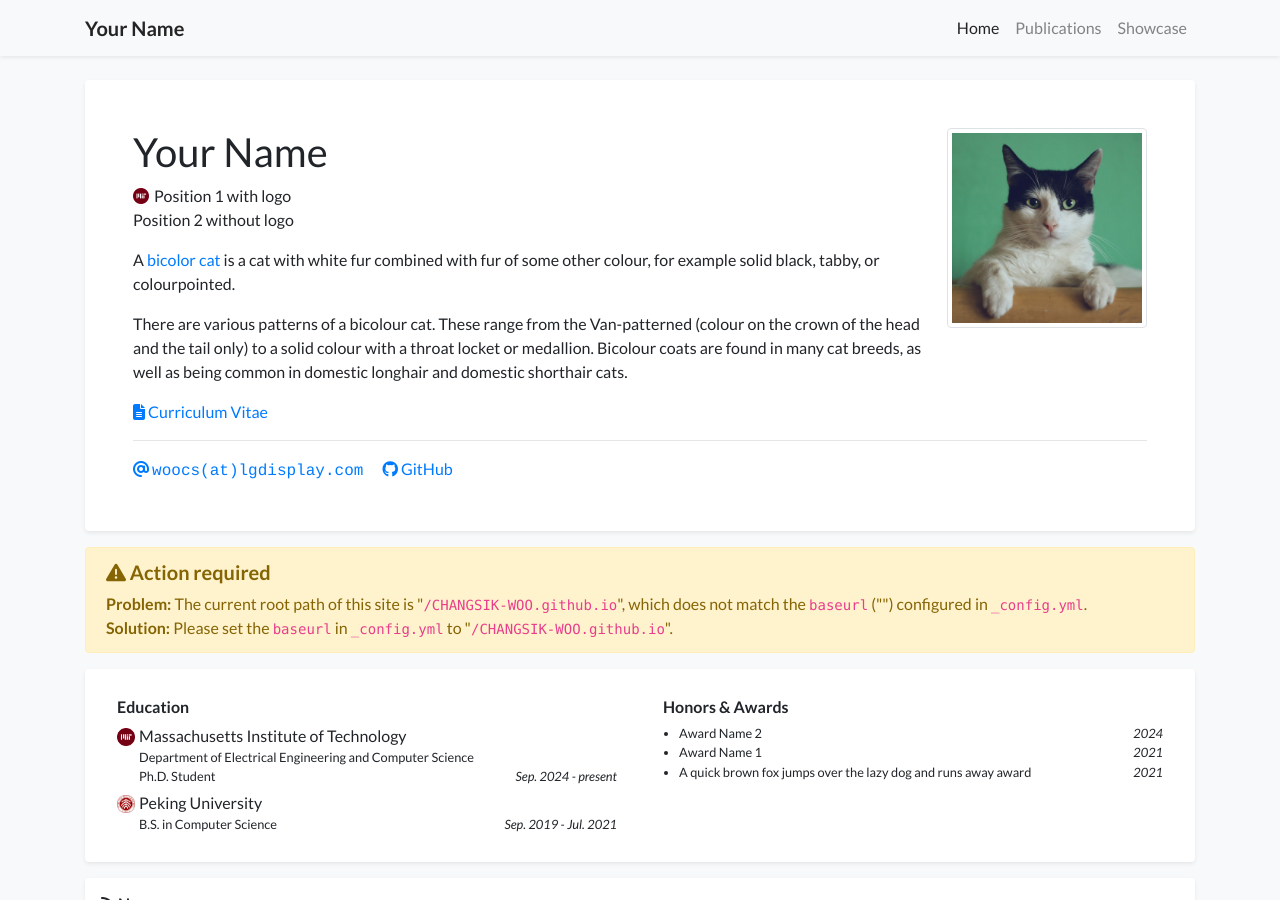
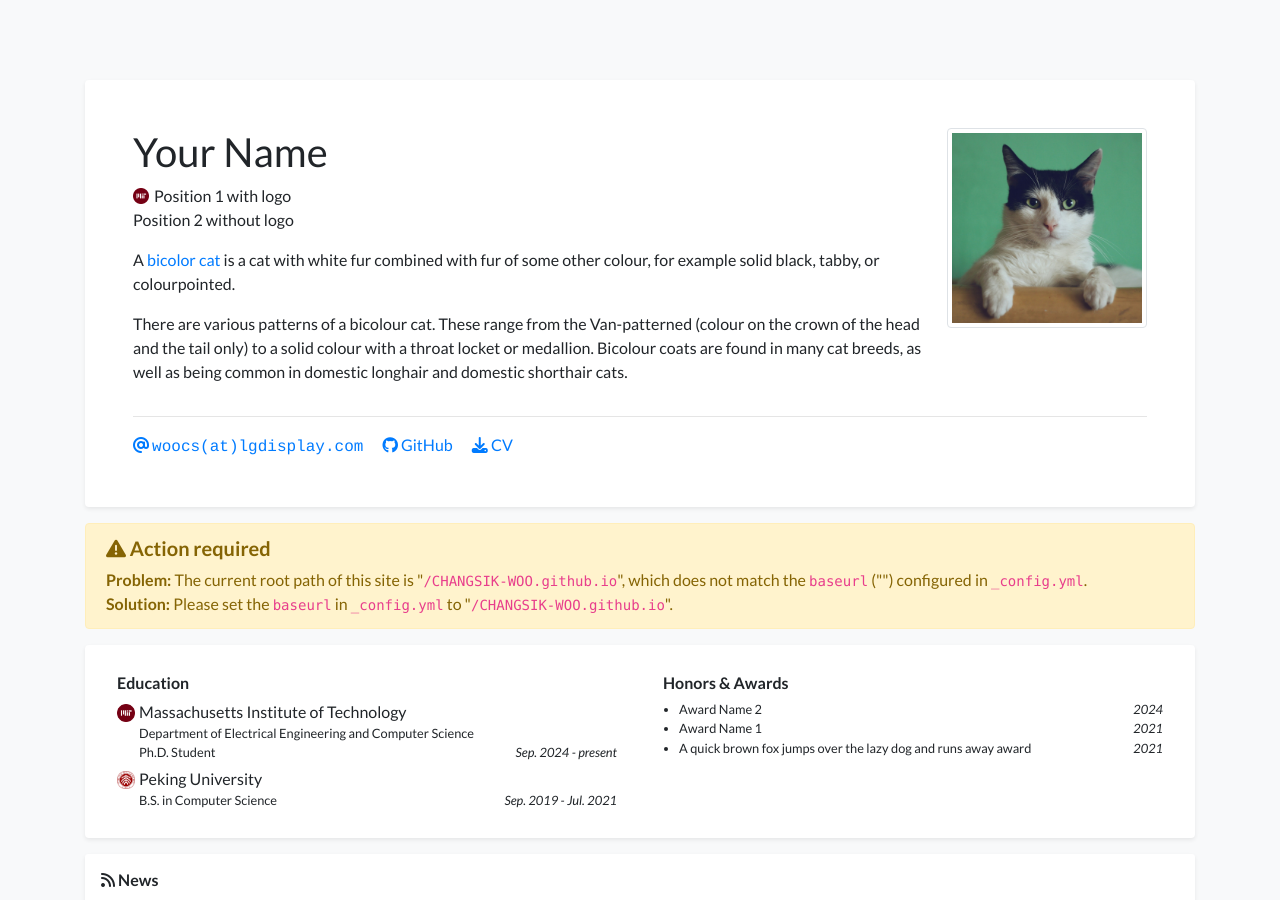
Before and after one commit to CHANGSIK-WOO/CHANGSIK-WOO.github.io, a Jekyll site: the page built from index.html, in a window 1280 px wide and 900 px high. Built offline with Jekyll 4.4.1, drawn with Linux system fonts in a browser that asks for light colours; nearby versions of some CDN libraries; a style sheet for code colours, icons or effects is not loaded.

Commit message:
change cv position

```diff
--- a/_includes/widgets/profile_card.html
+++ b/_includes/widgets/profile_card.html
@@ -40,9 +40,9 @@
                         <div class="text-profile-bio mt-3" {% if site.data.profile.short_bio_text_justify %}style="text-align: justify;"{% endif %}>
                             {{ site.data.profile.short_bio }}
                         </div>
-                        {% if site.data.profile.cv_link %}
-                            <a target="_blank" href="{{ site.data.profile.cv_link | relative_url }}"><i class="fas fa-file-alt"></i> Curriculum Vitae</a> <br/>
-                        {% endif %}
+                        <!-- {% if site.data.profile.cv_link %}
+                            <a target="_blank" href="{{ site.data.profile.cv_link | relative_url }}"><i class="fa-solid fa-download"></i> CV</a><br/>
+                        {% endif %} -->
                     </div>
 
                 </div>
@@ -93,6 +93,11 @@
                             <i class="fab fa-orcid"></i> ORCID
                         </a>
                         {% endif %}
+
+                        {% if site.data.profile.cv_link %}
+                            <a href="{{ site.data.profile.cv_link | relative_url }}" target="_blank"><i class="fa-solid fa-download"></i> CV</a><br/>
+                        {% endif %}
+
                     </div>
                 </div>
             </div>
--- a/_layouts/default.html
+++ b/_layouts/default.html
@@ -17,7 +17,7 @@
     <link rel="stylesheet" href="{{ '/assets/css/global.css' | relative_url }}">
 </head>
 <body class="bg-light" {{ page.body_attr }}>
-    {% include navbar.html %}
+    <!-- {% include navbar.html %} -->
     <div class="container">
         {{content}}
     </div>
```
